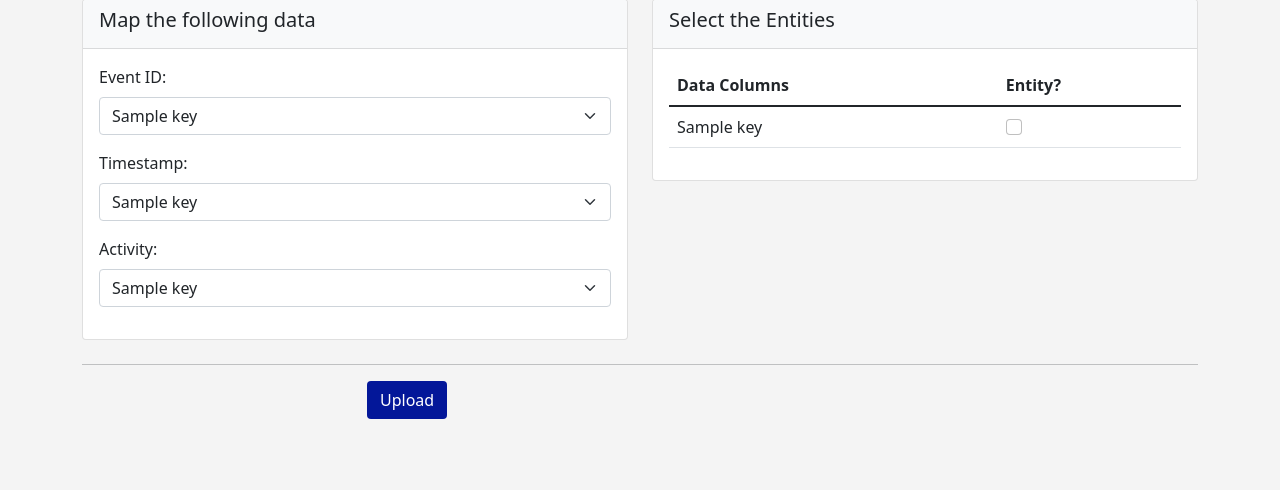
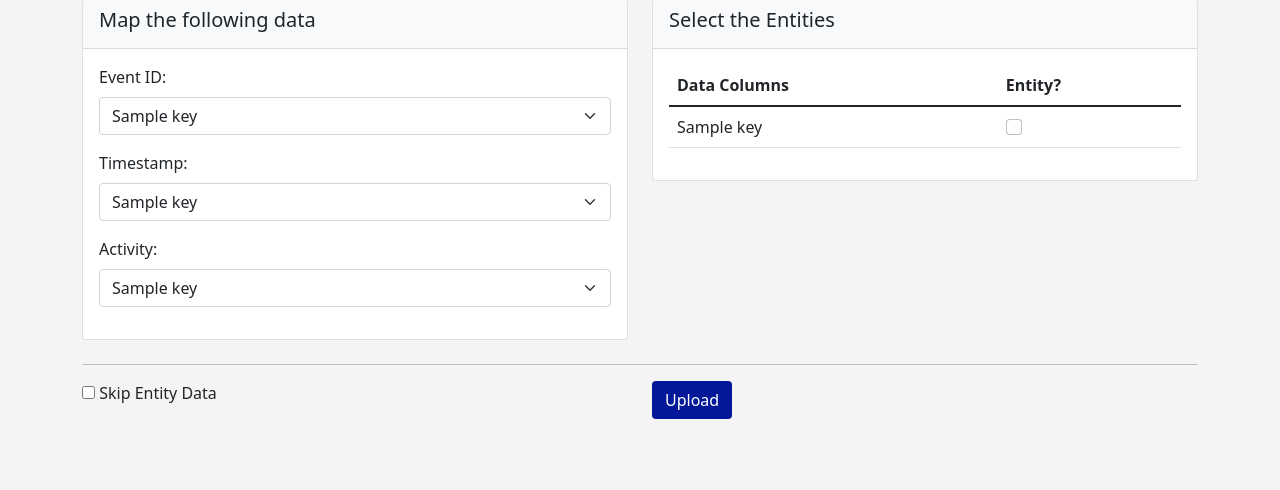
Before and after one commit to SaraPettinari/ekg_multi_query, a Flask app: template templates/log_uploader.html in a window 1280 px wide. Shown: the part 197-687 px from the top of the page. Run offline with Flask 3, Linux system fonts and the light colour scheme; the template is opened without the code that fills it: most values are stand-ins (such as "Sample title", 1, 10 or a date in 2020); some libraries are stand-ins or nearby versions.

Commit message:
[update] queries update and added the possibility to directly go to the discovery phase

```diff
--- a/app.py
+++ b/app.py
@@ -26,28 +26,6 @@ app.register_blueprint(graph_handler)
 def index():
     return render_template('log_uploader.html')
 
-'''
-TODO delete this method
-'''
-@app.route('/get_perspectives', methods=["GET"])
-def get_perspectives(entity_list):
-    '''
-    Extract the perspectives saved in the event log
-    '''
-    driver = GraphDatabase.driver(**config.NEO4J)
-    with driver.session() as session:
-        res_nodes = session.run(queries.GET_NODES, type='Event').data()
-        params = []
-        # get the unique columns from all the events
-        for dictionary in res_nodes:
-            if 'e' in dictionary:
-                event_keys = dictionary['e'].keys()
-                for ek in event_keys:
-                    if not ek in params:
-                        params.append(ek)
-        params.sort()
-    return render_template('perspectives_selector.html', params = params, perspectives=entity_list, p_size=len(params))
-
 
 
 if __name__ == '__main__':
--- a/routes/graph_handler.py
+++ b/routes/graph_handler.py
@@ -14,21 +14,24 @@ ekg = MRSGraph()
 # define a constant to retrieve data
 PERSPECTIVES = 'perspectives'
 
-@graph_handler.route('/data_uploader', methods=['POST'])
-def data_uploader():
+@graph_handler.route('/set_data', methods=['POST'])
+def set_data():
     if request.method == 'POST':
         form_data = request.form
         out_data = {}
         entity_list = []
+        session[cn.ENTITIES] = {}
 
         for el in form_data.keys():
             if 'entity' in el:
                 entity_name = el.replace('_entity', '')
                 entity_list.append(entity_name)
                 out_data[entity_name] = entity_name
+                session[cn.ENTITIES][entity_name] = ''
             elif 'd-' in el:
+                    value = form_data[el]
                     el = el.replace('d-', '')
-                    out_data[el] = el
+                    out_data[el] = value
             else:
                 out_data[el] = form_data[el]
 
@@ -41,8 +44,11 @@ def data_uploader():
 
         #session[cn.ENTITIES] = entity_list
         # check if some entities needs to be created
-        if len(entity_list) > 0:
+        skip_data_upload = 'skip_data' in out_data.keys()
+        if len(entity_list) > 0 and not skip_data_upload:
             return render_template('entity_data_generator.html', entity_list = entity_list)
+        elif skip_data_upload:
+            return entity_uploader()
         else:
             return graph()
 
@@ -50,32 +56,41 @@ def data_uploader():
 @graph_handler.route('/entity_uploader', methods=["POST"])
 def entity_uploader():
     if request.method == 'POST':
-        session[cn.ENTITIES] = {}
         file_list = request.files
-        for file in file_list:
-            curr_ent = file.replace('_file', '')
-            filename = secure_filename(file_list[file].filename)
-            logs_path = os.getcwd() + cn.ENTITY_PATH
-            if not os.path.exists(logs_path):
-                os.makedirs(logs_path)
-                final_path = logs_path + '/' + filename
-                file.save(final_path)
-            else:
-                final_path = logs_path + '/' + filename
 
-            ent_data = utils.set_entity_data(final_path, log_name = filename)
-            load_query = ent_data['query']
-            columns = ent_data['columns']
-            session[cn.ENTITIES][curr_ent] = columns
-            # uploads entity data into neo4j db and create CORR relationship
-            ekg.load_data(load_query)
-            ekg.create_corr()
-            ekg.create_df(curr_ent)
+        if len(file_list) > 0:
+            for file in file_list:
+                curr_ent = file.replace('_file', '')
+                filename = secure_filename(file_list[file].filename)
+                logs_path = os.getcwd() + cn.ENTITY_PATH
+                if not os.path.exists(logs_path):
+                    os.makedirs(logs_path)
+                    final_path = logs_path + '/' + filename
+                    file.save(final_path)
+                else:
+                    final_path = logs_path + '/' + filename
+
+                ent_data = utils.set_entity_data(final_path, log_name = filename)
+                load_query = ent_data['query']
+                columns = ent_data['columns']
+                session[cn.ENTITIES][curr_ent] = columns
+                # uploads entity data into neo4j db and create CORR relationship
+                ekg.load_data(load_query)
+                ekg.create_corr(curr_ent)
+                ekg.create_df(curr_ent)
+        else:
+            entities = session[cn.ENTITIES].keys()
+            for ent in entities:
+                resp = ekg.create_entity_from_events(entity_type=ent)
+                ent_values = resp[0]['keys(n)']
+                session[cn.ENTITIES][ent] = ent_values
+                ekg.create_corr(ent)
+                ekg.create_df(ent)
 
     return graph()
 
 
-@graph_handler.route('/set_graph', methods=["POST"])
+@graph_handler.route('/set_graph', methods=["GET", "POST"])
 def graph():
     '''
     Returns:
@@ -137,3 +152,12 @@ def get_graph():
 
     # print(nodes)
     return render_template('ekg_gui.html', response_data=resp_graph)
+
+
+
+@graph_handler.route('/view/activity', methods=['GET'])
+def measurements_gui():
+    args = request.args
+    activity_name = args.get('activity_id')
+    session['current_activity'] = activity_name
+    return render_template('measurements_gui.html')
--- a/scripts/queries.py
+++ b/scripts/queries.py
@@ -29,6 +29,12 @@ GET_EDGE_DATA_TYPED = """
 GET_NODE_DATA = """
             MATCH (e)
             RETURN e
+            """
+
+GET_ENTITY_DATA = """
+            MATCH (n:Entity)
+            WITH DISTINCT n.type AS tn, keys(n) as props
+            RETURN tn as type, props
             """
 
 # DF relation between events from the same resource
@@ -72,11 +78,18 @@ CREATE_TYPED_ENTITY = """
                         MERGE (e)-[c:CORR]->(n)
                     """
 
+CREATE_ENTITY_FROM_EVENTS = """
+                        MATCH (e:Event)
+                        UNWIND e[$entity] AS entity_name
+                        WITH DISTINCT entity_name
+                        MERGE (n:Entity {entity_id:entity_name, type:$entity})
+                        RETURN keys(n) LIMIT 1
+                    """
+
 CREATE_CORR_REL = """
-                        MATCH (n:Entity)
-                        WITH n, n.entity_id as id, n.type as type
                         MATCH (e:Event)
-                        WHERE e[type] = id
+                        UNWIND e[$entity] AS entity_name
+                        MATCH (n:Entity {entity_id: entity_name})
                         MERGE (e)-[c:CORR]->(n)
                 """
 
@@ -141,7 +154,6 @@ CREATE_MULTI_SENDER = """
                         MERGE (node)-[:OBSERVED]->(s))
                 """
 
-
 MATCH_DF_MS_POST = """
                     MATCH (s:MultiSender)<-[:OBSERVED]-(e1:Event)-[r]->(e2:Event)
                     WHERE not ((e2)-[:OBSERVED]->(:MultiSender))
@@ -203,6 +215,24 @@ CREATE_SOBS_ENTITY = """
                     WHERE sn.Name = n[$agg_type]
                     MERGE ( n ) -[:OBSERVED]-> ( sn )
                     """
+
+# avoid DF relation between two receiver messages
+HANDLE_COMMUNICATION = """
+                    MATCH (e1:Event)-[df:DF {CorrelationType: 'msg_id'}]->(e2:Event)
+                    WHERE e1.activity = e2.activity AND e1.robot <> e2.robot
+                    WITH e1, e2, df, df.edge_weight as counter
+                    MATCH (e:Event)-[df2:DF {CorrelationType: 'msg_id'}]->(e1)
+                    WHERE e.activity <> e1.activity
+                    SET df2.edge_weight = df2.edge_weight + counter
+                    DELETE df
+                    """
+
+FIRST_NODES = """
+            MATCH (e:Event)
+            WITH e[$entity] AS ent, e
+            ORDER BY e.time
+            RETURN DISTINCT ent, collect(e)[0] AS first_event
+"""
 
 class ElementType():
     EVENT = 'Event'
--- a/static/css/style.css
+++ b/static/css/style.css
@@ -10,12 +10,12 @@ html .tool {
 
 html .btn-tool:hover {
 	background-color: #ffffff;
-	color:  #031799;
-	border-color:  031799;
+	color: #031799;
+	border-color: 031799;
 	box-shadow: 5px 5px #031799a3;
 }
 
-.text-tool{
+.text-tool {
 	color: #031799;
 }
 
@@ -104,4 +104,12 @@ text {
 svg {
 	width: 100%;
 	height: 100%;
-  }
+}
+
+
+
+.dashed-edge {
+	stroke-dasharray: 5, 5;
+	/* Set the stroke dash pattern (5 units of dash, 5 units of gap) */
+	/* You can adjust the dash and gap lengths as needed */
+}
--- a/templates/log_uploader.html
+++ b/templates/log_uploader.html
@@ -8,6 +8,7 @@
     <script type="text/javascript" src="{{ url_for('static', filename='js/script.js') }}">    </script>
     <link href="https://cdn.jsdelivr.net/npm/bootstrap@5.1.3/dist/css/bootstrap.min.css" rel="stylesheet"
         integrity="sha384-1BmE4kWBq78iYhFldvKuhfTAU6auU8tT94WrHftjDbrCEXSU1oBoqyl2QvZ6jIW3" crossorigin="anonymous">
+    <link rel="stylesheet" href="https://cdn.jsdelivr.net/npm/font-awesome@4.7.0/css/font-awesome.min.css">
 </head>
 
 <body>
@@ -46,7 +47,7 @@
         <!-- Parameter Identifiers Section -->
         {% if query_data %}
         <div class="mt-4">
-            <form action="/data_uploader" method="POST" enctype="multipart/form-data">
+            <form action="{{ url_for('graph.set_data') }}" method="POST" enctype="multipart/form-data">
                 <div class="row">
                     <div class="col-md-6">
                         <div class="card">
@@ -134,19 +135,16 @@
 
                 <div class="row">
                     <div class="col-md-6 mx-auto">
+                        <input type="checkbox" id="skip_data" name="skip_data" value="EntData">
+                        <label for="skip_data"> Skip Entity Data</label><br>
+                    </div>
+                    <div class="col-md-6 mx-auto">
                         <button type="submit" class="btn tool btn-tool">Upload</button>
                     </div>
                 </div>
             </form>
         </div>
         {% else %}
-        <!-- DB Ready Section
-        <div class="row mt-4">
-            <div class="col-md-6 mx-auto text-center">
-                <p>Is your DB ready?</p>
-                <a class="btn tool btn-tool" href="{{ url_for('get_perspectives') }}">Click Here</a>
-            </div>
-        </div> -->
 
         <!-- DB Cleaned Section -->
         <div class="row mt-2">
@@ -155,8 +153,16 @@
                 <p class="text-tool">Your DB has been successfully cleaned!</p>
                 {% else %}
                 <p>Delete old DB?</p>
-                <a class="btn tool btn-tool" href="{{ url_for('uploader.delete_db') }}">Click Here</a>
+                <a class="btn tool btn-tool" href="{{ url_for('uploader.delete_db') }}">Click Here <i class="fa fa-trash" aria-hidden="true"></i>
+                </a>
                 {% endif %}
+            </div>
+        </div>
+
+        <div class="row mt-2">
+            <div class="col-md-6 mx-auto text-center">
+                <p>DB Ready?</p>
+                <a class="btn tool btn-tool" href="{{ url_for('uploader.db_ready') }}">Go <i class="fa fa-arrow-right" aria-hidden="true"></i> </a>
             </div>
         </div>
         {% endif %}
```
Also changed, not shown: pyjs_graph.py (+24 -2 lines), routes/data_uploader.py (+21 -3 lines), templates/ekg_gui.html (+12 -2 lines).
